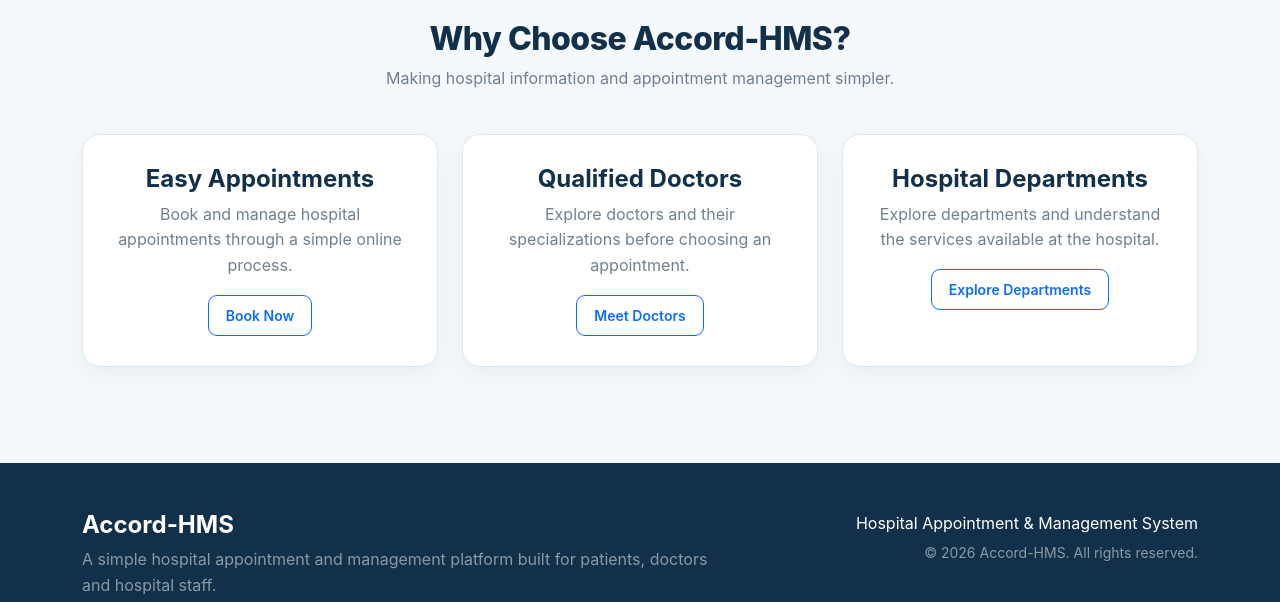
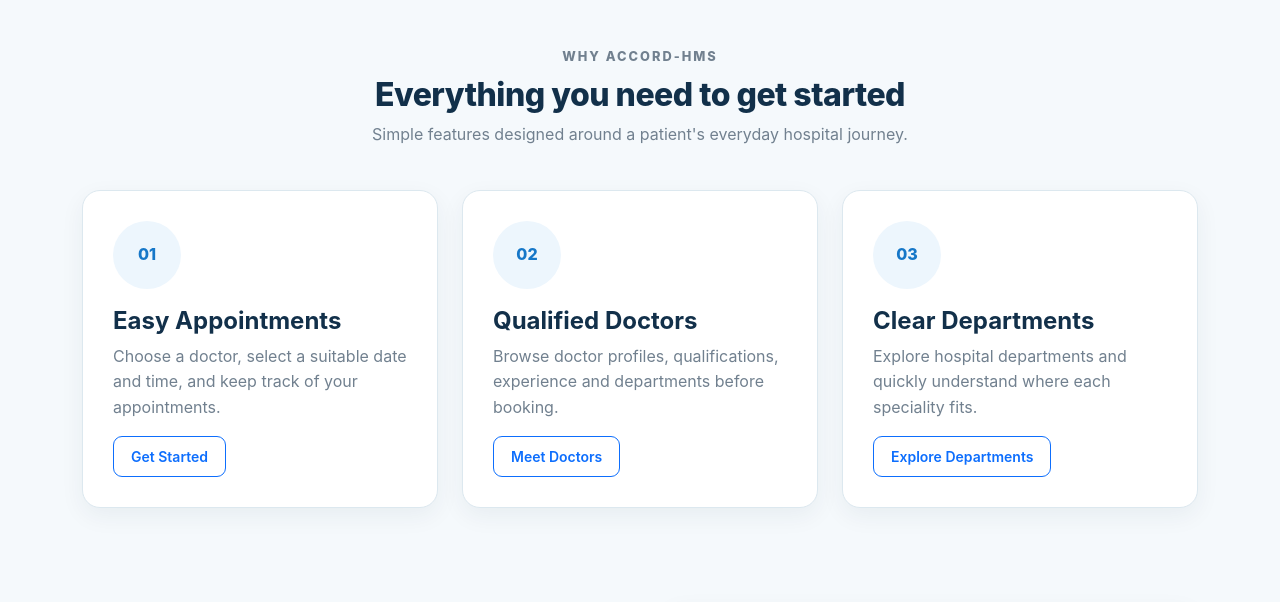
Before and after one commit to adityatiwari-git/Accord-HMS, a Django app: page / in a window 1280 px wide. Shown: the part 668-1270 px from the top of the page. Run offline with Django 5.2, Linux system fonts and the light colour scheme.

Commit message:
Redesign Accord-HMS home page

```diff
--- a/templates/index.html
+++ b/templates/index.html
@@ -5,24 +5,30 @@
 {% block content %}
 <section class="hero-section">
     <div class="container">
-        <div class="row align-items-center">
-            <div class="col-md-7">
+        <div class="row align-items-center g-5">
+            <div class="col-lg-7">
                 <p class="hero-subtitle">WELCOME TO ACCORD-HMS</p>
-                <h1 class="hero-title">Healthcare made <span>simpler.</span></h1>
-                <p class="hero-text">Find the right doctor, explore hospital departments, and book your appointment through one simple platform.</p>
-                <div class="mt-4">
+                <h1 class="hero-title">Healthcare that feels <span>simpler.</span></h1>
+                <p class="hero-text mt-4">Find trusted doctors, explore hospital departments and manage appointments through one clear and friendly platform.</p>
+                <div class="mt-4 d-flex flex-wrap gap-2">
                     {% if user.is_authenticated %}
-                    <a href="{% url 'book_appointment' %}" class="btn btn-primary btn-lg me-2">Book an Appointment</a>
+                    <a href="{% url 'book_appointment' %}" class="btn btn-primary btn-lg">Book an Appointment</a>
                     {% else %}
-                    <a href="{% url 'login' %}?next={% url 'book_appointment' %}" class="btn btn-primary btn-lg me-2">Book an Appointment</a>
+                    <a href="{% url 'login' %}?next={% url 'book_appointment' %}" class="btn btn-primary btn-lg">Book an Appointment</a>
                     {% endif %}
-                    <a href="{% url 'doctors' %}" class="btn btn-outline-primary btn-lg">Explore Doctors</a>
+                    <a href="{% url 'doctors' %}" class="btn btn-outline-primary btn-lg">Meet Our Doctors</a>
+                </div>
+                <div class="d-flex gap-4 mt-4 small text-muted">
+                    <span>✓ Easy booking</span><span>✓ Doctor information</span><span>✓ Patient dashboard</span>
                 </div>
             </div>
-            <div class="col-md-5 text-center mt-4 mt-md-0">
+            <div class="col-lg-5">
                 <div class="hero-card">
-                    <h4>Quality Healthcare</h4>
-                    <p>Connecting patients with the information and services they need.</p>
+                    <div>
+                        <span class="badge bg-light text-dark mb-3">Patient-first care</span>
+                        <h4>Quality healthcare, one place.</h4>
+                        <p>Explore services and connect with the right department without the usual confusion.</p>
+                    </div>
                 </div>
             </div>
         </div>
@@ -32,33 +38,30 @@
 <section class="py-5">
     <div class="container">
         <div class="section-title text-center">
-            <h2>Why Choose Accord-HMS?</h2>
-            <p>Making hospital information and appointment management simpler.</p>
+            <p class="hero-subtitle mb-2">WHY ACCORD-HMS</p>
+            <h2>Everything you need to get started</h2>
+            <p>Simple features designed around a patient's everyday hospital journey.</p>
         </div>
         <div class="row g-4">
-            <div class="col-md-4">
-                <div class="feature-card text-center">
-                    <h4>Easy Appointments</h4>
-                    <p>Book and manage hospital appointments through a simple online process.</p>
-                    {% if user.is_authenticated %}
-                    <a href="{% url 'book_appointment' %}" class="btn btn-sm btn-outline-primary">Book Now</a>
-                    {% else %}
-                    <a href="{% url 'login' %}?next={% url 'book_appointment' %}" class="btn btn-sm btn-outline-primary">Book Now</a>
-                    {% endif %}
-                </div>
+            <div class="col-md-4"><div class="feature-card"><div class="doctor-avatar">01</div><h4>Easy Appointments</h4><p>Choose a doctor, select a suitable date and time, and keep track of your appointments.</p>{% if user.is_authenticated %}<a href="{% url 'book_appointment' %}" class="btn btn-sm btn-outline-primary">Book Now</a>{% else %}<a href="{% url 'login' %}?next={% url 'book_appointment' %}" class="btn btn-sm btn-outline-primary">Get Started</a>{% endif %}</div></div>
+            <div class="col-md-4"><div class="feature-card"><div class="doctor-avatar">02</div><h4>Qualified Doctors</h4><p>Browse doctor profiles, qualifications, experience and departments before booking.</p><a href="{% url 'doctors' %}" class="btn btn-sm btn-outline-primary">Meet Doctors</a></div></div>
+            <div class="col-md-4"><div class="feature-card"><div class="doctor-avatar">03</div><h4>Clear Departments</h4><p>Explore hospital departments and quickly understand where each speciality fits.</p><a href="{% url 'departments' %}" class="btn btn-sm btn-outline-primary">Explore Departments</a></div></div>
+        </div>
+    </div>
+</section>
+
+<section class="py-5">
+    <div class="container">
+        <div class="row align-items-center g-5">
+            <div class="col-lg-6">
+                <p class="hero-subtitle">A MODERN APPROACH</p>
+                <h2 class="fw-bold" style="color:var(--navy)">Built to make hospital information easier to understand.</h2>
+                <p class="text-muted">Accord-HMS brings doctors, departments, appointments and patient information together in one approachable interface.</p>
+                <a href="{% url 'about' %}" class="btn btn-primary">Learn About Accord-HMS</a>
             </div>
-            <div class="col-md-4">
-                <div class="feature-card text-center">
-                    <h4>Qualified Doctors</h4>
-                    <p>Explore doctors and their specializations before choosing an appointment.</p>
-                    <a href="{% url 'doctors' %}" class="btn btn-sm btn-outline-primary">Meet Doctors</a>
-                </div>
-            </div>
-            <div class="col-md-4">
-                <div class="feature-card text-center">
-                    <h4>Hospital Departments</h4>
-                    <p>Explore departments and understand the services available at the hospital.</p>
-                    <a href="{% url 'departments' %}" class="btn btn-sm btn-outline-primary">Explore Departments</a>
+            <div class="col-lg-6">
+                <div class="feature-card p-0 overflow-hidden">
+                    <img src="https://images.unsplash.com/photo-1576091160550-2173dba999ef?auto=format&fit=crop&w=1000&q=85" alt="Healthcare professionals" class="w-100" style="height:300px;object-fit:cover;">
                 </div>
             </div>
         </div>
```
